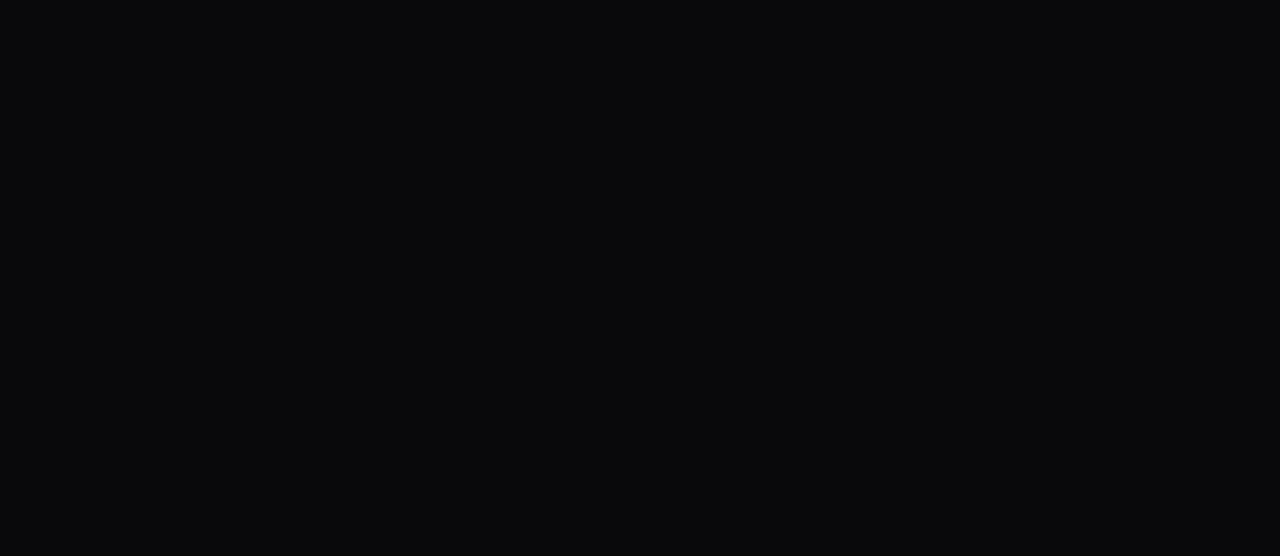
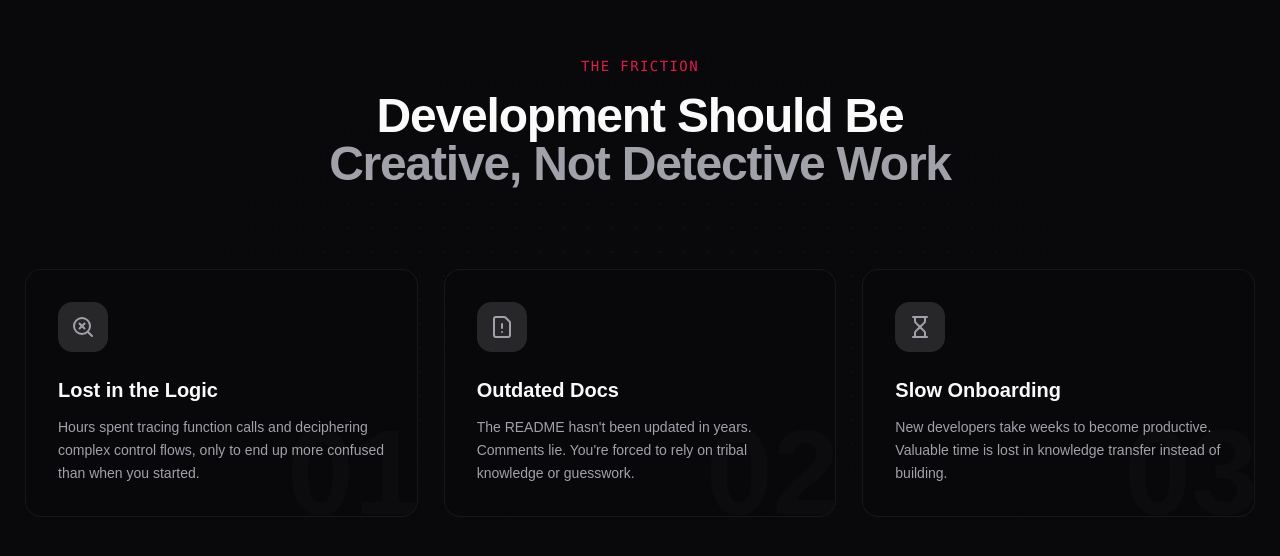
Before and after one commit to ankitbareth-dev/repolens, a Next.js app: page / in a window 1280 px wide. Shown: the part 872-1428 px from the top of the page. Before the commit the page ends 800 px from the top, so only its background shows below. Built offline with nearby package versions, Linux system fonts and the light colour scheme; a web font is replaced by a local one.

Commit message:
feat: add problem-section component

```diff
--- a/app/page.tsx
+++ b/app/page.tsx
@@ -1,9 +1,11 @@
 import Hero from "@/components/Hero";
+import ProblemSection from "@/components/Problem-Section";
 
 export default function Home() {
   return (
     <main className="relative">
       <Hero />
+      <ProblemSection />
     </main>
   );
 }
--- /dev/null
+++ b/components/Problem-Section.tsx
@@ -0,0 +1,135 @@
+"use client";
+
+import { motion, type Variants } from "framer-motion";
+import { SearchX, FileWarning, Hourglass } from "lucide-react";
+import { cn } from "@/lib/utils";
+
+const containerVariants: Variants = {
+  hidden: { opacity: 0 },
+  visible: {
+    opacity: 1,
+    transition: {
+      staggerChildren: 0.2,
+      delayChildren: 0.1,
+    },
+  },
+};
+
+const itemVariants: Variants = {
+  hidden: { opacity: 0, y: 40, scale: 0.95 },
+  visible: {
+    opacity: 1,
+    y: 0,
+    scale: 1,
+    transition: { duration: 0.8, ease: [0.16, 1, 0.3, 1] },
+  },
+};
+
+const problems = [
+  {
+    icon: SearchX,
+    title: "Lost in the Logic",
+    description:
+      "Hours spent tracing function calls and deciphering complex control flows, only to end up more confused than when you started.",
+    color: "red",
+  },
+  {
+    icon: FileWarning,
+    title: "Outdated Docs",
+    description:
+      "The README hasn't been updated in years. Comments lie. You're forced to rely on tribal knowledge or guesswork.",
+    color: "amber",
+  },
+  {
+    icon: Hourglass,
+    title: "Slow Onboarding",
+    description:
+      "New developers take weeks to become productive. Valuable time is lost in knowledge transfer instead of building.",
+    color: "blue",
+  },
+];
+
+export default function ProblemSection() {
+  return (
+    <section className="relative w-full py-32 overflow-hidden">
+      {/* 1. Premium "Dot Grid" Background */}
+      <div className="absolute inset-0 z-0 bg-[radial-gradient(circle_at_center,hsl(var(--border))_1px,transparent_1px)] bg-[length:24px_24px] opacity-30" />
+
+      {/* Radial fade overlay to clean up edges */}
+      <div className="absolute inset-0 z-0 bg-[radial-gradient(ellipse_at_center,transparent_0%,hsl(var(--background))_70%)]" />
+
+      <motion.div
+        className="relative z-10 max-w-7xl mx-auto px-6"
+        variants={containerVariants}
+        initial="hidden"
+        whileInView="visible"
+        viewport={{ once: true, amount: 0.2 }}
+      >
+        {/* Header */}
+        <div className="text-center mb-20 max-w-3xl mx-auto">
+          <motion.p
+            variants={itemVariants}
+            className="text-sm font-mono text-primary mb-4 tracking-widest uppercase"
+          >
+            The Friction
+          </motion.p>
+          <motion.h2
+            variants={itemVariants}
+            className="text-4xl md:text-5xl font-bold tracking-tight text-foreground"
+          >
+            Development Should Be
+            <br />
+            <span className="text-muted-foreground">
+              Creative, Not Detective Work
+            </span>
+          </motion.h2>
+        </div>
+
+        {/* Problem Cards Grid */}
+        <div className="grid grid-cols-1 md:grid-cols-3 gap-6 relative">
+          {problems.map((problem, index) => (
+            <motion.div
+              key={index}
+              variants={itemVariants}
+              className="group relative p-[1px] rounded-2xl transition-all duration-500"
+            >
+              {/* 2. Dynamic Gradient Border & Glow */}
+              <div
+                className={cn(
+                  "absolute inset-0 rounded-2xl opacity-0 group-hover:opacity-100 transition-opacity duration-500",
+                  "bg-gradient-to-br from-primary/20 via-transparent to-transparent",
+                )}
+                style={{ filter: "blur(8px)" }}
+              />
+
+              {/* Card Content Wrapper */}
+              <div className="relative h-full bg-card/90 backdrop-blur-xl rounded-2xl p-8 overflow-hidden border border-border/50 group-hover:border-primary/30 transition-colors">
+                {/* 3. Large Background Number (Visual Anchor) */}
+                <div className="absolute -bottom-4 -right-1 text-[120px] font-black leading-none text-foreground/[0.02] group-hover:text-foreground/[0.04] transition-colors select-none">
+                  0{index + 1}
+                </div>
+
+                {/* Glow Effect on Hover */}
+                <div className="absolute top-0 left-0 w-full h-24 bg-gradient-to-b from-primary/5 to-transparent opacity-0 group-hover:opacity-100 transition-opacity duration-500" />
+
+                <div className="relative z-10">
+                  {/* Icon Container */}
+                  <div className="inline-flex items-center justify-center p-3 rounded-xl bg-muted border border-border mb-6 group-hover:bg-background transition-colors">
+                    <problem.icon className="w-6 h-6 text-muted-foreground group-hover:text-primary transition-colors" />
+                  </div>
+
+                  <h3 className="text-xl font-semibold text-foreground mb-3">
+                    {problem.title}
+                  </h3>
+                  <p className="text-muted-foreground text-sm leading-relaxed">
+                    {problem.description}
+                  </p>
+                </div>
+              </div>
+            </motion.div>
+          ))}
+        </div>
+      </motion.div>
+    </section>
+  );
+}
```
